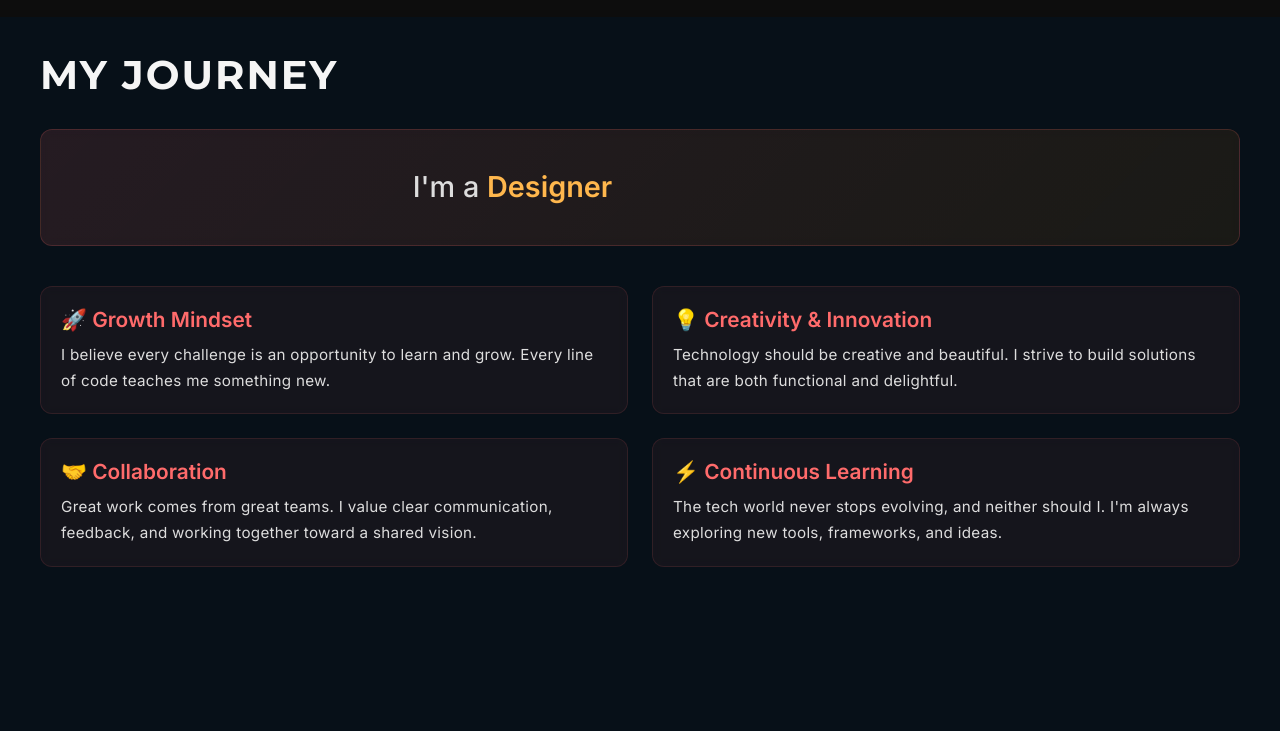
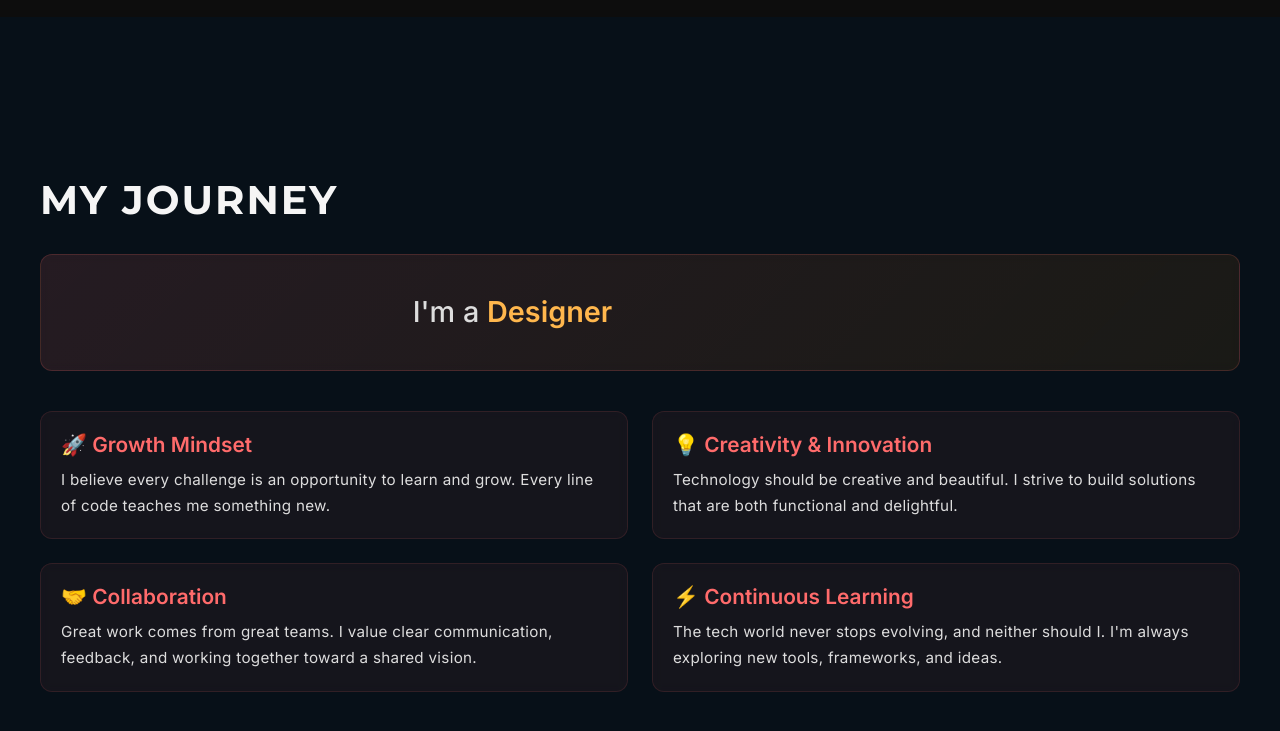
Before and after one commit to Wgannnn/CV, an Angular app: page /about in a window 1280 px wide. Shown: the part 783-1514 px from the top of the page. Built offline with nearby package versions, Linux system fonts and the light colour scheme.

Commit message:
HUUUGEEEE UPGRAAADE!!!

```diff
--- a/src/app/read-about-me/read-about-me.css
+++ b/src/app/read-about-me/read-about-me.css
@@ -39,13 +39,6 @@
     max-height: 35vh;
 }
 
-.main {
-    display: flex;
-    align-items: center;
-    justify-content: center;
-    box-sizing: border-box;
-}
-
 /* Journey section styles */
 .main {
     background: #071018;
@@ -55,21 +48,19 @@
     justify-content: center;
     box-sizing: border-box;
     font-family: 'Inter', -apple-system, BlinkMacSystemFont, 'Segoe UI', sans-serif;
+    overflow: hidden;
 }
 
 .journey-section {
-    display: block;
     max-width: 1200px;
     margin: 0 auto;
     width: 100%;
     height: 100vh;
+    display: flex;
+    align-items: center;
+    justify-content: center;
 }
 
-.journey-content {
-    width: 100%;
-    font-family: 'Inter', -apple-system, BlinkMacSystemFont, 'Segoe UI', sans-serif;
-    height: 100vh;
-}
 
 .cards-grid {
     display: grid;
@@ -78,7 +69,7 @@
     margin-top: 30px;
 }
 
-.journey-content h2 {
+.journey-section h2 {
     font-family: 'Montserrat', sans-serif;
     font-size: 2.5rem;
     color: whitesmoke;
```
